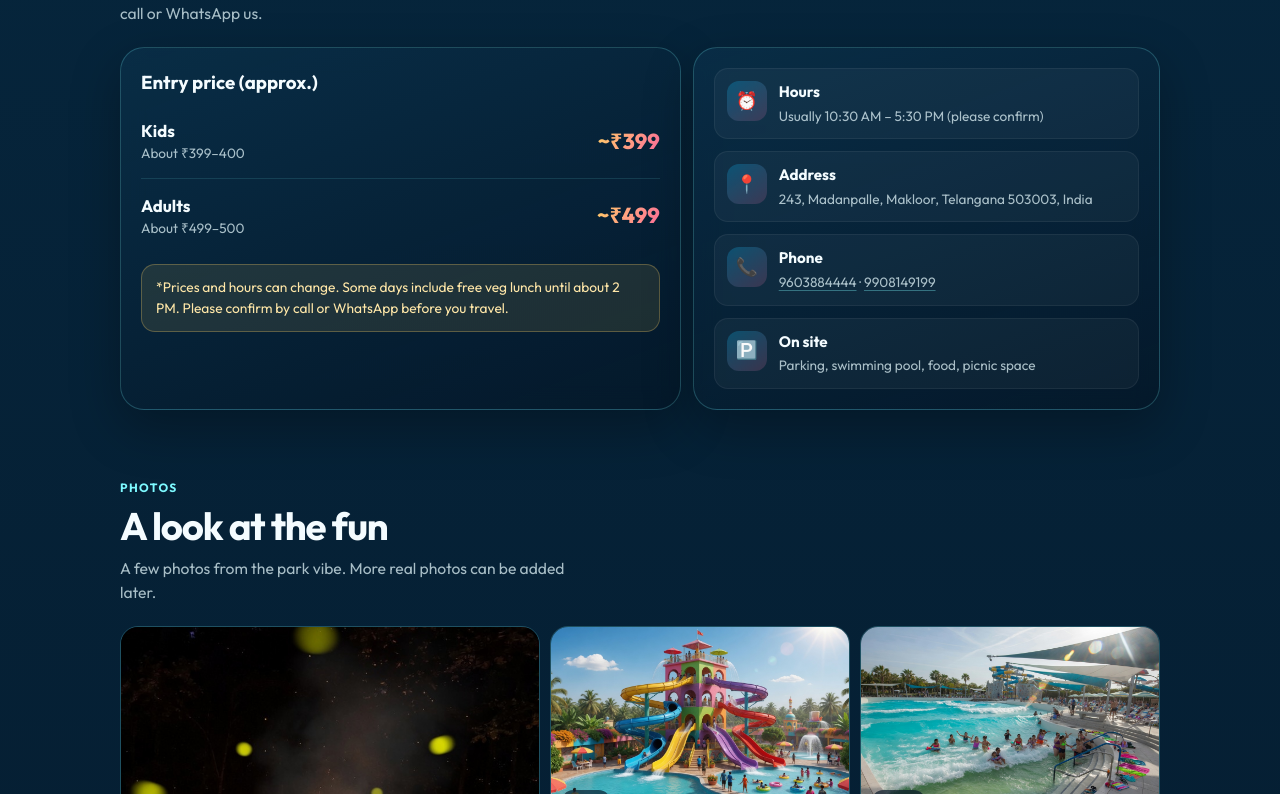
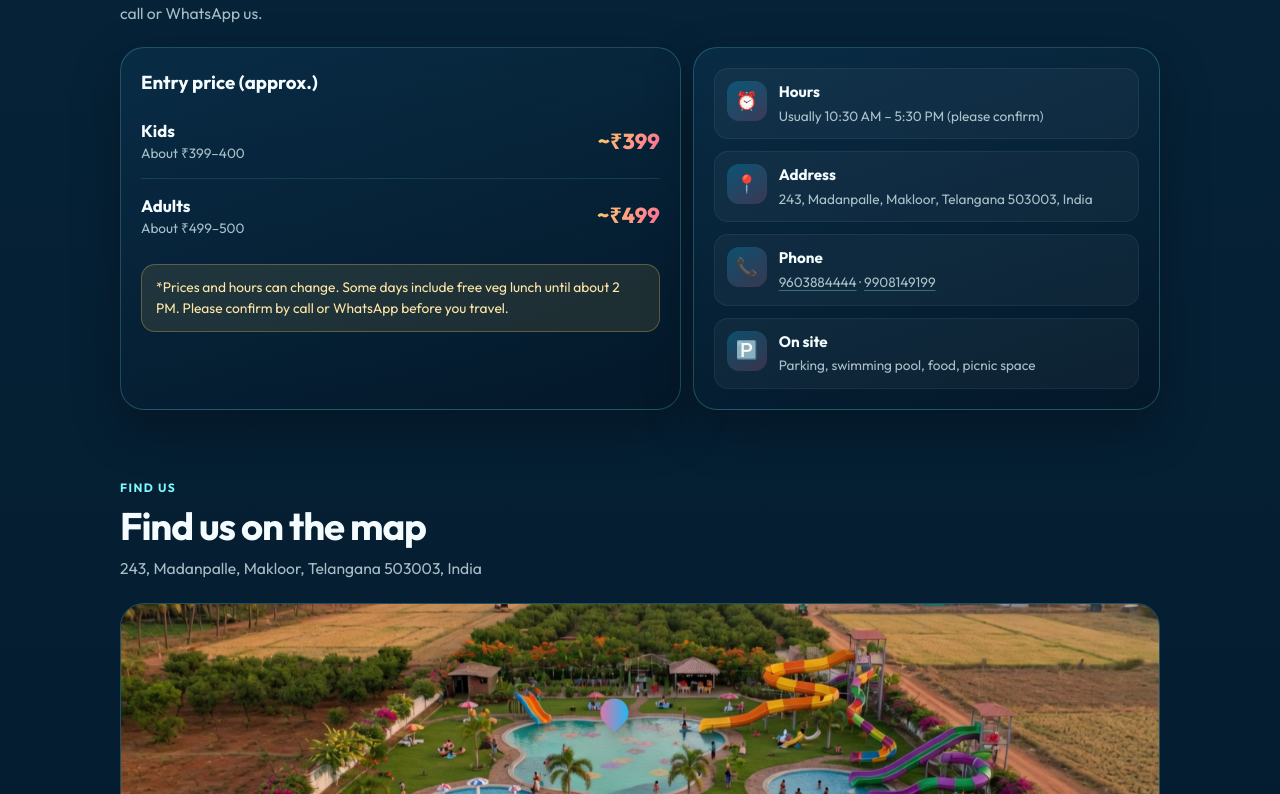
Before and after one commit to pineontheway/subashgardenweb, a React (Vite) app: page / in a window 1280 px wide. Shown: the part 2006-2800 px from the top of the page. Built offline with nearby package versions, Linux system fonts and the light colour scheme.

Commit message:
Remove Photos gallery section for now
Drop the gallery block and nav link; CSS kept for easy restore later.

```diff
--- a/src/App.tsx
+++ b/src/App.tsx
@@ -117,7 +117,6 @@ export default function App() {
         <nav className="nav-links" aria-label="Main menu">
           <a href="#attractions">Rides</a>
           <a href="#visit">Visit info</a>
-          <a href="#gallery">Photos</a>
           <a href="#location">Location</a>
           <a href="#faq">FAQ</a>
         </nav>
@@ -304,32 +303,6 @@ export default function App() {
           </div>
         </section>
 
-        <section className="section" id="gallery">
-          <div className="section-head">
-            <span className="section-kicker">Photos</span>
-            <h2>A look at the fun</h2>
-            <p>A few photos from the park vibe. More real photos can be added later.</p>
-          </div>
-          <div className="gallery">
-            <figure>
-              <img src="/images/hero-still.jpg" alt="Group around a campfire with fireflies at night" loading="lazy" />
-              <figcaption>Campfire nights</figcaption>
-            </figure>
-            <figure>
-              <img src="/images/slides.jpg" alt="Water slides" loading="lazy" />
-              <figcaption>Slides</figcaption>
-            </figure>
-            <figure>
-              <img src="/images/wave-pool.jpg" alt="Wave pool" loading="lazy" />
-              <figcaption>Waves</figcaption>
-            </figure>
-            <figure>
-              <img src="/images/rain-dance.jpg" alt="Rain dance area" loading="lazy" />
-              <figcaption>Rain dance</figcaption>
-            </figure>
-          </div>
-        </section>
-
         <section className="section" id="location">
           <div className="section-head">
             <span className="section-kicker">Find us</span>
```
